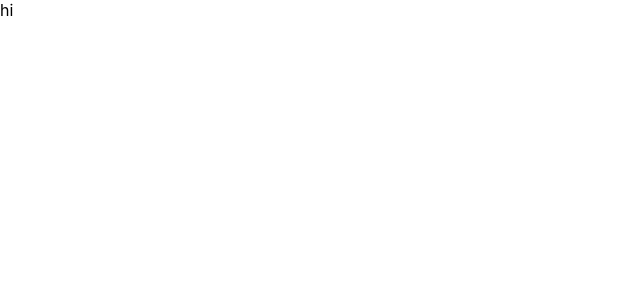
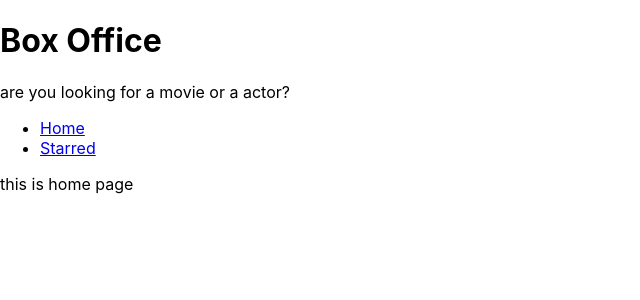
Before and after one commit to punchgit77/box_office, a React (Create React App) app: page /Home in a window 1280 px wide. Shown: the top 300 px of the page, without its empty margins (0-640 px from the left). Built offline with nearby package versions, Linux system fonts and the light colour scheme.

Commit message:
created Layout of front page

```diff
--- a/package.json
+++ b/package.json
@@ -8,6 +8,8 @@
     "@testing-library/user-event": "^12.8.3",
     "react": "^17.0.2",
     "react-dom": "^17.0.2",
+    "react-router": "^5.2.0",
+    "react-router-dom": "^5.2.0",
     "react-scripts": "4.0.3",
     "web-vitals": "^1.1.2"
   },
@@ -22,8 +24,7 @@
     "clear": "rimraf build"
   },
   "eslintConfig": {
-    "extends":
-      "react-app"
+    "extends": "react-app"
   },
   "browserslist": {
     "production": [
--- a/src/App.js
+++ b/src/App.js
@@ -1,11 +1,37 @@
 import React from "react";
+import { Switch, Route } from 'react-router-dom';
+// eslint-disable-next-line import/no-named-as-default
+import Home from './pages/Home';
+// eslint-disable-next-line no-unused-vars
+import Starred from './pages/Starred';
+
 
 function App() {
   return (
-    <div>
-     hi
-    </div>
-  );
+
+    <Switch>
+
+       <Route exact path="/Home">
+
+            <Home/>
+
+       </Route>
+
+       <Route exact path="/Starred">
+
+              <Starred/>
+
+       </Route>
+
+       <Route>
+
+             Page 404 not found
+
+       </Route>
+
+    </Switch>
+
+      );
 }
 
 export default App;
--- /dev/null
+++ b/src/components/MainPageLayout.js
@@ -0,0 +1,15 @@
+import React from 'react';
+import Navs from "./Navs";
+import Title from './Title';
+
+const MainPageLayout = ({children}) =>
+     (
+        <div>
+            <Title title="Box Office" subtitle="are you looking for a movie or a actor?"/>
+            <Navs/>
+            {children}
+        </div>
+    )
+
+
+export default MainPageLayout
--- /dev/null
+++ b/src/components/Navs.js
@@ -0,0 +1,24 @@
+import React from 'react';
+import {Link} from 'react-router-dom';
+
+const LINKS=[
+
+{to:"/Home" ,text:'Home'},
+{to:"/starred",text:'Starred'}
+
+]
+const Navs = () =>
+    (
+        <div>
+
+            <ul>
+                {LINKS.map(item=>(
+                <li key={item.to}>
+                 <Link to={item.to}>{item.text}</Link>
+                </li>))}
+            </ul>
+
+        </div>
+    )
+
+export default Navs;
--- /dev/null
+++ b/src/components/Title.js
@@ -0,0 +1,11 @@
+import React from 'react';
+
+const Title = ({title,subtitle}) =>
+     (
+        <div>
+            <h1>{title}</h1>
+            <p>{subtitle}</p>
+        </div>
+    )
+
+export default Title
--- a/src/index.js
+++ b/src/index.js
@@ -1,11 +1,12 @@
 import React from 'react';
 import ReactDOM from 'react-dom';
+import { BrowserRouter } from 'react-router-dom';
 import './index.css';
 import App from './App';
 import reportWebVitals from './reportWebVitals';
 
 ReactDOM.render(
-     <App />
+     <BrowserRouter><App /></BrowserRouter>
  ,
   document.getElementById('root')
 );
--- /dev/null
+++ b/src/pages/Home.js
@@ -0,0 +1,11 @@
+import React from 'react'
+import MainPageLayout from '../components/MainPageLayout'
+
+const Home = () =>
+     (
+        <MainPageLayout>
+            this is home page
+        </MainPageLayout>
+    )
+
+export default Home
--- /dev/null
+++ b/src/pages/Starred.js
@@ -0,0 +1,11 @@
+import React from 'react'
+import MainPageLayout from '../components/MainPageLayout'
+
+const starred = () =>
+    (
+        <MainPageLayout>
+            this is starred page
+        </MainPageLayout>
+    )
+
+export default starred
```
Also changed, not shown: 1 other file (tests, documents, lock files or other folders).
